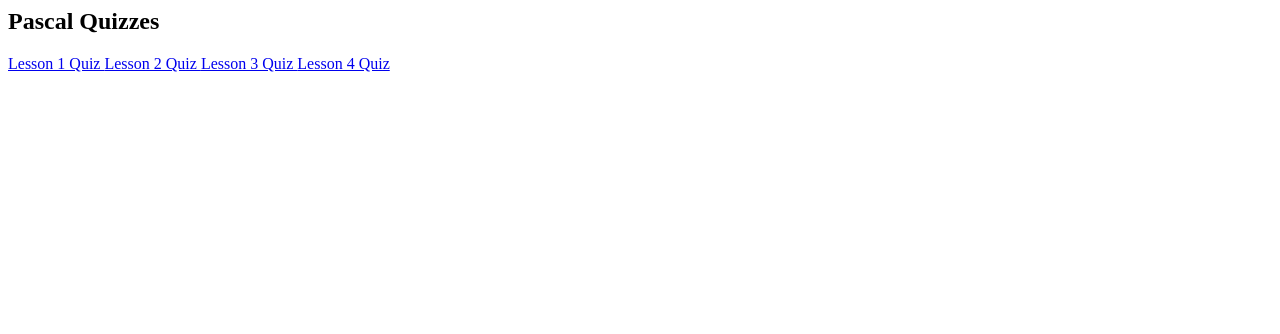
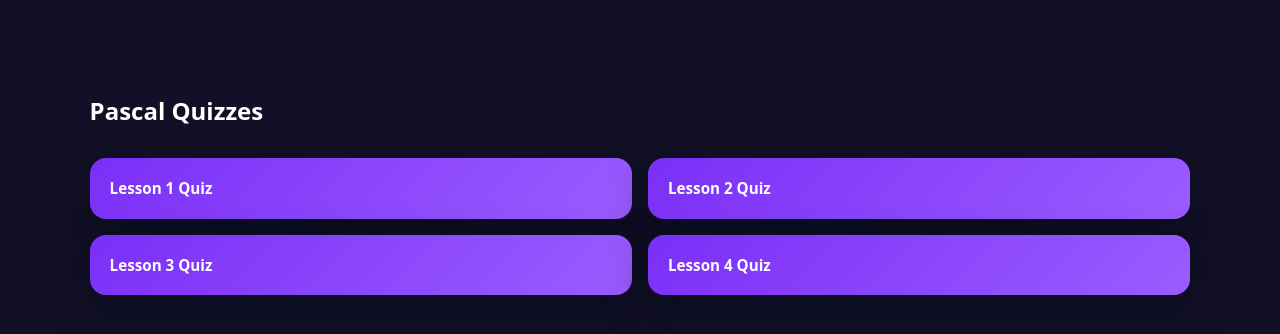
Before and after one commit to ahmedsaber2003/projectlastedit, a plain HTML site: page quiz.html in a window 1280 px wide. Drawn offline with Linux system fonts and the light colour scheme.

Commit message:
quiz.html

```diff
--- a/quiz.html
+++ b/quiz.html
@@ -1,3 +1,5 @@
+<link rel="stylesheet" href="styles.css?v=10" />
+
 <section class="section">
     <h1>Pascal Quizzes</h1>
 
```
